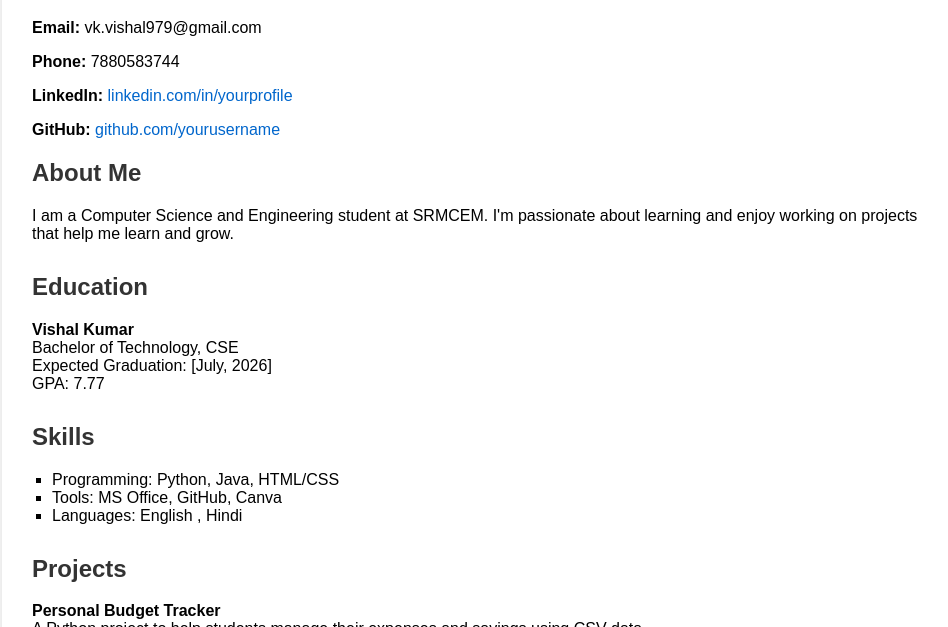
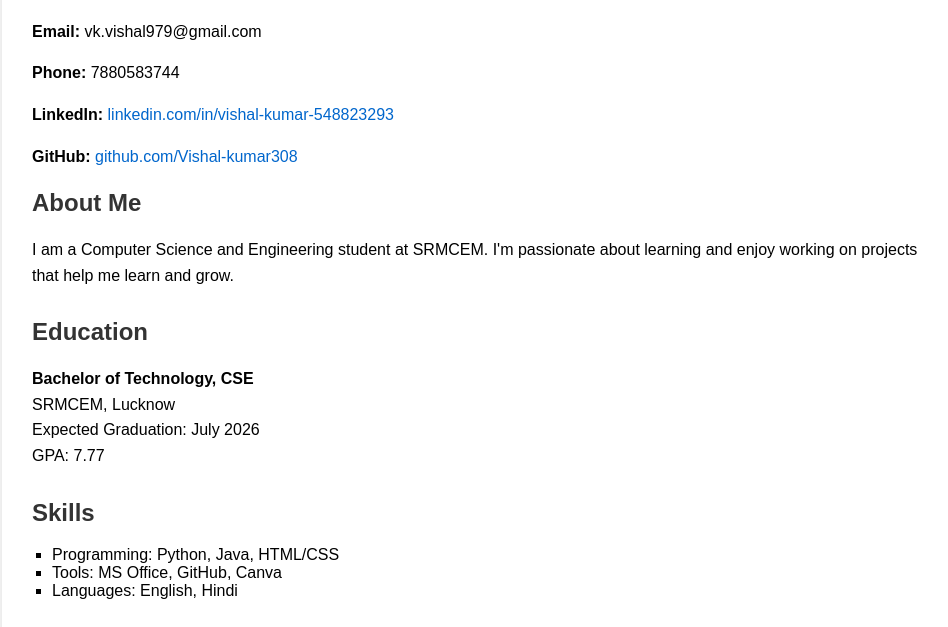
Before and after one commit to Vishal-kumar308/Vishal-kumar308.github.io, a plain HTML site: page index.html in a window 1280 px wide. Shown: the part 111-738 px from the top of the page, without its empty margins (158-1106 px from the left). Drawn offline with Linux system fonts and the light colour scheme.

Commit message:
Update index.html

```diff
--- a/index.html
+++ b/index.html
@@ -3,7 +3,7 @@
 <head>
   <meta charset="UTF-8" />
   <meta name="viewport" content="width=device-width, initial-scale=1.0"/>
-  <title>Student Portfolio - Your Name</title>
+  <title>Vishal Kumar - Student Portfolio</title>
   <style>
     body {
       font-family: Arial, sans-serif;
@@ -11,26 +11,43 @@
       margin: 0;
       padding: 20px;
     }
+
     .container {
       max-width: 900px;
       margin: auto;
       background: #fff;
       padding: 30px;
-      box-shadow: 0 0 10px rgba(0,0,0,0.1);
+      box-shadow: 0 0 10px rgba(0, 0, 0, 0.1);
     }
+
     h1, h2 {
       color: #333;
     }
+
     ul {
       list-style: square;
       padding-left: 20px;
     }
+
     .section {
       margin-bottom: 30px;
     }
+
     a {
       color: #0066cc;
       text-decoration: none;
+    }
+
+    a:hover {
+      text-decoration: underline;
+    }
+
+    p {
+      line-height: 1.6;
+    }
+
+    strong {
+      color: #000;
     }
   </style>
 </head>
@@ -39,19 +56,19 @@
     <h1>Vishal Kumar</h1>
     <p><strong>Email:</strong> vk.vishal979@gmail.com</p>
     <p><strong>Phone:</strong> 7880583744</p>
-    <p><strong>LinkedIn:</strong> <a href="https://linkedin.com/in/vishal-kumar-548823293">linkedin.com/in/yourprofile</a></p>
-    <p><strong>GitHub:</strong> <a href="https://github.com/Vishal-kumar308">github.com/yourusername</a></p>
+    <p><strong>LinkedIn:</strong> <a href="https://linkedin.com/in/vishal-kumar-548823293" target="_blank">linkedin.com/in/vishal-kumar-548823293</a></p>
+    <p><strong>GitHub:</strong> <a href="https://github.com/Vishal-kumar308" target="_blank">github.com/Vishal-kumar308</a></p>
 
     <div class="section">
       <h2>About Me</h2>
-      <p>I am a Computer Science and Engineering  student at SRMCEM. I'm passionate about learning and enjoy working on projects that help me learn and grow.</p>
+      <p>I am a Computer Science and Engineering student at SRMCEM. I'm passionate about learning and enjoy working on projects that help me learn and grow.</p>
     </div>
 
     <div class="section">
       <h2>Education</h2>
-      <p><strong>Vishal Kumar</strong><br>
-      Bachelor of Technology, CSE <br>
-      Expected Graduation: [July, 2026] <br>
+      <p><strong>Bachelor of Technology, CSE</strong><br>
+      SRMCEM, Lucknow<br>
+      Expected Graduation: July 2026<br>
       GPA: 7.77</p>
     </div>
 
@@ -60,7 +77,7 @@
       <ul>
         <li>Programming: Python, Java, HTML/CSS</li>
         <li>Tools: MS Office, GitHub, Canva</li>
-        <li>Languages: English , Hindi </li>
+        <li>Languages: English, Hindi</li>
       </ul>
     </div>
 
```
